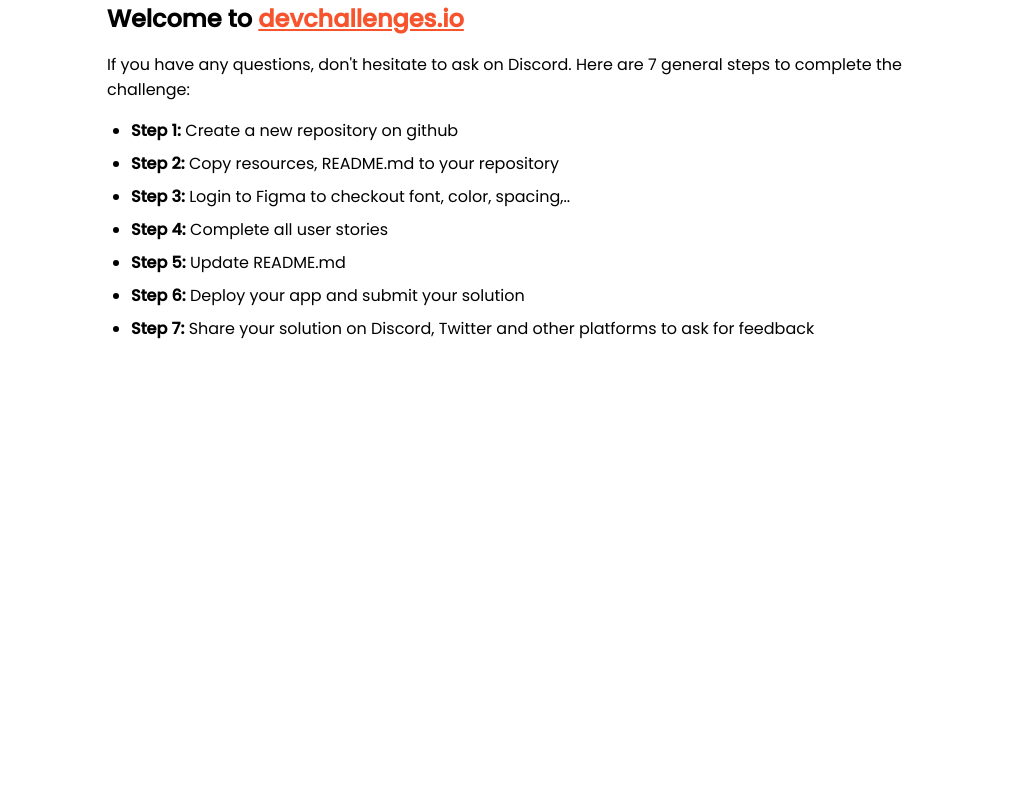
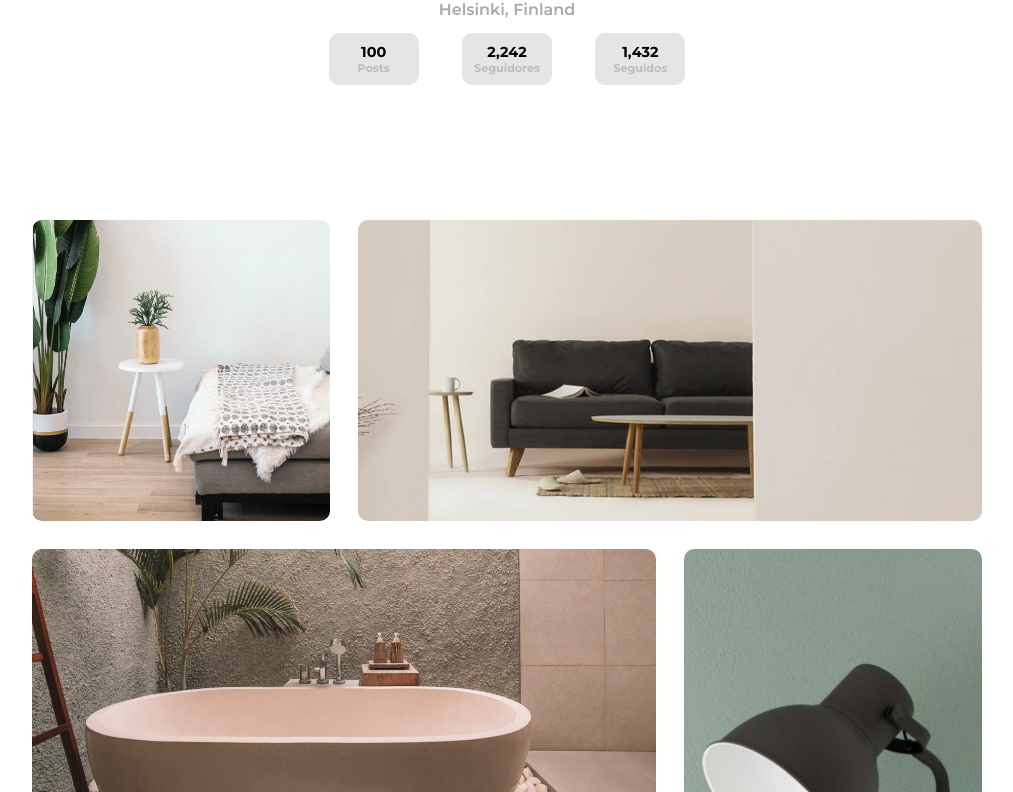
Before and after one commit to ElLoboBohemio/Galeria, a plain HTML site: page index.html in a window 1280 px wide. Shown: the part 239-1031 px from the top of the page, without its empty margins (133-1146 px from the left). Before the commit the page ends 800 px from the top, so only its background shows below. Drawn offline with Linux system fonts and the light colour scheme.

Commit message:
Proyecto Finalizado

```diff
--- a/index.html
+++ b/index.html
@@ -16,80 +16,91 @@
       href="https://devchallenges.io/"
     />
 
+    <link rel="preconnect" href="https://fonts.gstatic.com" />
     <link
-      href="https://fonts.googleapis.com/css2?family=Poppins:wght@400;500&display=swap"
+      href="https://fonts.googleapis.com/css2?family=Montserrat:wght@600;700&display=swap"
       rel="stylesheet"
     />
 
+    <link rel="stylesheet" href="styles.css" />
+
     <title>Devchallenges</title>
+  </head>
 
-    <style>
-      body {
-        font-family: "Poppins", sans-serif;
-      }
+  <body>
+    <!-- Perfil -->
 
-      ul {
-        padding-left: 24px;
-      }
+    <header class="header">
+      <img
+        class="header__img"
+        src="profilePhoto.png"
+        alt="Foto de Rodney Cotton"
+      />
+      <h1 class="header__h1">Rodney Cotton</h1>
+      <p class="header__p">Helsinki, Finland</p>
 
-      li {
-        margin-bottom: 8px;
-      }
+      <!-- Puntos -->
+      <div class="cuadros">
+        <div class="cuadro">
+          <h2 class="cuadro__h2">100</h2>
+          <h2 class="cuadro__h2--desc">Posts</h2>
+        </div>
 
-      .welcome {
-        max-width: 800px;
-        margin: 0 auto;
-      }
+        <!-- Seguidores -->
+        <div class="cuadro">
+          <h2 class="cuadro__h2">2,242</h2>
+          <h2 class="cuadro__h2--desc">Seguidores</h2>
+        </div>
 
-      .welcome-text {
-        margin-top: 30vh;
-        font-weight: 500;
-      }
+        <!-- Seguidos -->
+        <div class="cuadro">
+          <h2 class="cuadro__h2">1,432</h2>
+          <h2 class="cuadro__h2--desc">Seguidos</h2>
+        </div>
+      </div>
+    </header>
 
-      .welcome-text p {
-        font-size: 1rem;
-        font-weight: 400;
-      }
+    <!-- Grid -->
 
-      .welcome-text h1 {
-        font-size: 1.5rem;
-      }
+    <section class="galeria">
+      <article class="grid">
+        <!-- 1 -->
+        <div class="grid__img1">
+          <img src="photo1.png" alt="Habitación con plantas" />
+        </div>
+        <!-- 2 -->
+        <div class="grid__img2">
+          <img src="photo2.png" alt="Sala con sofa" />
+        </div>
+        <!-- 3 -->
+        <div class="grid__img3">
+          <img src="photo3.png" alt="Baño con tina" />
+        </div>
+        <!-- 4 -->
+        <div class="grid__img4">
+          <img src="photo4.png" alt="Lámpara" />
+        </div>
+        <!-- 5 -->
+        <div class="grid__img5">
+          <img src="photo5.png" alt="Comedor" />
+        </div>
+        <!-- 6 -->
+        <div class="grid__img6">
+          <img src="photo6.png" alt="Planta" />
+        </div>
+      </article>
+    </section>
 
-      .welcome-text a {
-        color: #f7542e;
-      }
-    </style>
-  </head>
-  <body>
-    <div class="welcome">
-      <div class="welcome-text">
-        <h1>
-          Welcome to
-          <a href="https://devchallenges.io/" target="_blank"
-            >devchallenges.io</a
-          >
-        </h1>
+    <!-- Footer -->
 
-        <p>
-          If you have any questions, don't hesitate to ask on Discord. Here are
-          7 general steps to complete the challenge:
-        </p>
-      </div>
-
-      <ul>
-        <li><b>Step 1:</b> Create a new repository on github</li>
-        <li><b>Step 2:</b> Copy resources, README.md to your repository</li>
-        <li>
-          <b>Step 3:</b> Login to Figma to checkout font, color, spacing,..
-        </li>
-        <li><b>Step 4:</b> Complete all user stories</li>
-        <li><b>Step 5:</b> Update README.md</li>
-        <li><b>Step 6:</b> Deploy your app and submit your solution</li>
-        <li>
-          <b>Step 7:</b> Share your solution on Discord, Twitter and other
-          platforms to ask for feedback
-        </li>
-      </ul>
-    </div>
+    <footer class="footer">
+      <p class="footer__p">
+        created by
+        <a class="footer__a" href="https://github.com/ElLoboBohemio"
+          >LoboBohemio</a
+        >
+        - devChallenges.io
+      </p>
+    </footer>
   </body>
 </html>
--- /dev/null
+++ b/styles.css
@@ -0,0 +1,130 @@
+:root {
+  --gris-fondo: #e5e5e5;
+  --gris-texto: #a9a9a9;
+  --gris-texto-cuadros: #bdbdbd;
+}
+
+* {
+  padding: 0;
+  margin: 0;
+  box-sizing: border-box;
+  font-family: "Montserrat", sans-serif;
+}
+
+h1 {
+  font-size: 1.5em;
+}
+
+h2 {
+  font-size: 1em;
+}
+
+a {
+  text-decoration: none;
+}
+
+.header {
+  display: flex;
+  flex-direction: column;
+  justify-content: center;
+  align-items: center;
+
+  width: 100%;
+  margin: 25px 0;
+}
+
+.header__img {
+  width: 30%;
+  max-width: 150px;
+  border-radius: 15px;
+}
+
+.header__p {
+  color: var(--gris-texto);
+}
+
+.header > * {
+  margin: 7px 0;
+}
+
+/*Cuadros*/
+
+.cuadros {
+  display: flex;
+  width: 100%;
+  max-width: 400px;
+  justify-content: space-around;
+}
+
+.cuadro {
+  background-color: var(--gris-fondo);
+  border-radius: 10px;
+  width: 90px;
+  padding: 10px;
+  text-align: center;
+}
+
+.cuadro__h2 {
+  font-size: 0.9em;
+}
+
+.cuadro__h2--desc {
+  color: var(--gris-texto-cuadros);
+  font-size: 0.7em;
+}
+
+.galeria{
+  margin: 10% 0;
+}
+
+/* Grid */
+.grid {
+  display: grid;
+  max-width: 950px;
+  gap: 3%;
+  margin: 0 auto;
+  margin-bottom: 10vh;
+  grid-template-areas:
+    "foto1 foto2 foto2 "
+    "foto3 foto3 foto4 "
+    "foto5 foto6 foto4 ";
+}
+
+
+.grid > div > img {
+  width: 100%;
+  height: 100%;
+  border-radius: 10px;
+}
+
+.grid__img1 {
+  grid-area: foto1;
+}
+
+.grid__img2 {
+  grid-area: foto2;
+}
+
+.grid__img3 {
+  grid-area: foto3;
+}
+
+.grid__img4 {
+  grid-area: foto4;
+}
+
+.grid__img5 {
+  grid-area: foto5;
+}
+
+.grid__img6 {
+  grid-area: foto6;
+}
+
+/* Footer */
+
+.footer,
+.footer__a {
+  color: var(--gris-texto);
+  text-align: center;
+}
```
Also changed, not shown: photo4.png (renamed from photo_4.png).
